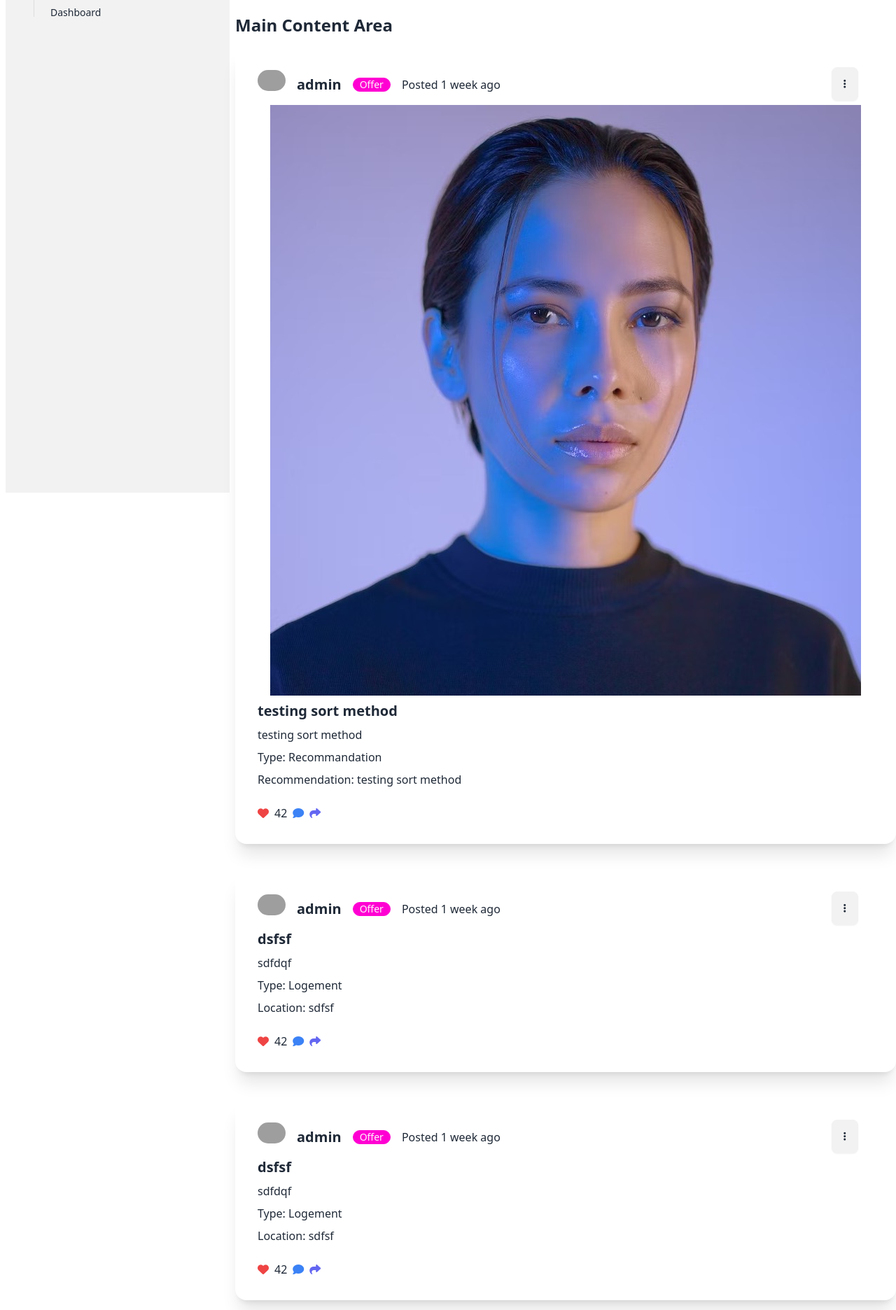
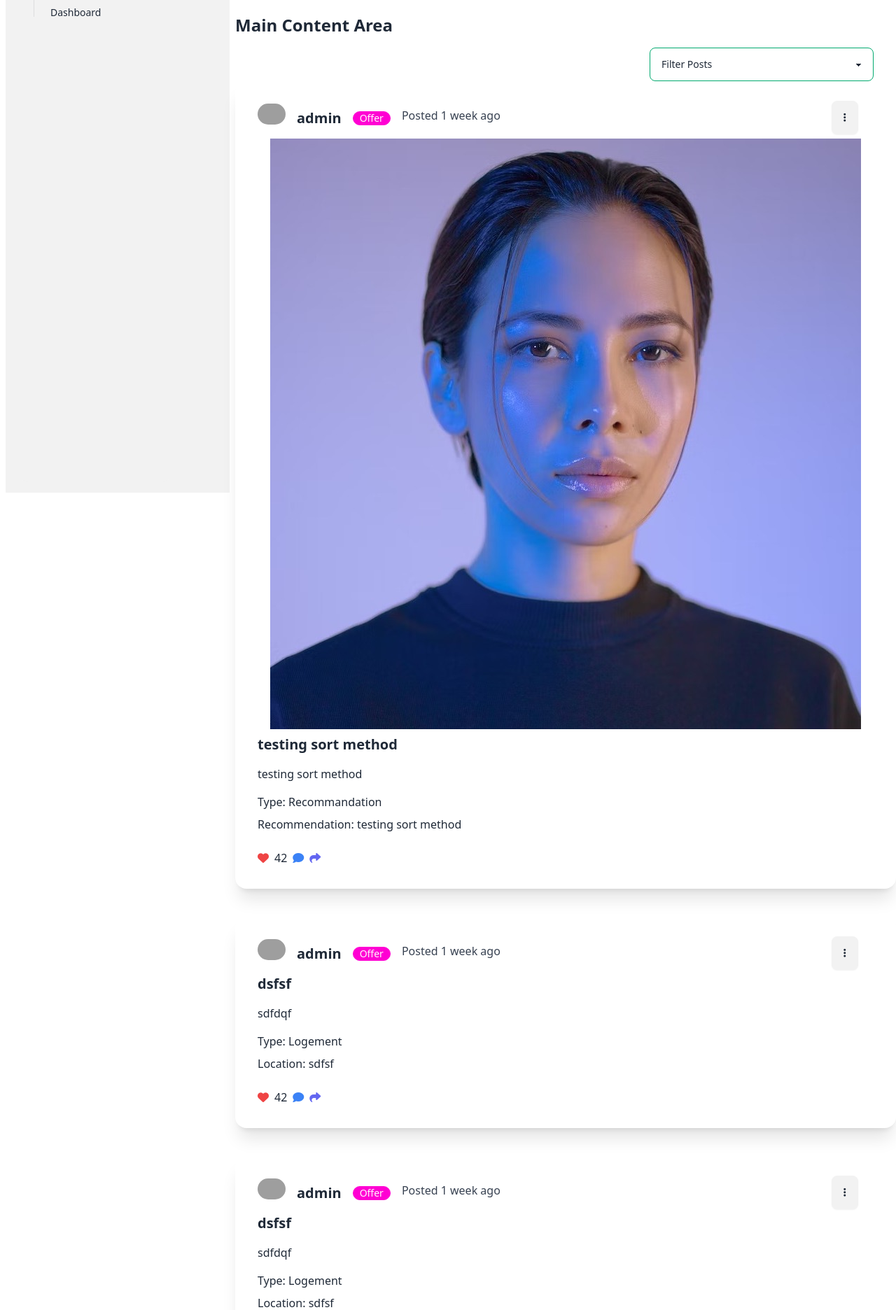
Before and after one commit to xloyb/Django-Student-Help-Project, a Django app: page /posts/ in a window 1280 px wide. Shown: the part 104-1976 px from the top of the page at 70% size. Run offline with Django 5.2, Linux system fonts and the light colour scheme; data comes from the database, SQL or seed files in the repository; data that the repository does not hold is empty; some libraries are stand-ins or nearby versions; grey boxes are pictures that could not be loaded.

Commit message:
"Posts Filter with JavaScript This commit adds a dropdown filter for posts based on their type (recommandation, evenement, logement, stage) in the post list template.)

```diff
--- a/Student_Help/core/templates/posts/post_list.html
+++ b/Student_Help/core/templates/posts/post_list.html
@@ -1,4 +1,4 @@
-{% load static tailwind_tags %}
+{% load static tailwind_tags %} {% load custom_filters %}
 
 <!DOCTYPE html>
 <html lang="en">
@@ -27,8 +27,24 @@
 
         <h1 class="text-2xl font-bold mb-4">Main Content Area</h1>
 
+        <div class="flex justify-end mr-8">
+          <div class="w-full max-w-xs">
+            <select id="postFilter" class="select select-success w-full">
+              <option disabled selected>Filter Posts</option>
+              <option value="all">All</option>
+              <option value="recommandation">Recommandation</option>
+              <option value="evenement">Evenement</option>
+              <option value="logement">Logement</option>
+              <option value="stage">Stage</option>
+            </select>
+          </div>
+        </div>
+
         {% for post in posts %}
-        <div class="relative space-x-4 card w-auto bg-base-100 shadow-xl mb-10">
+        <div
+          class="relative space-x-4 card w-auto bg-base-100 shadow-xl mb-10"
+          id="{% if post.recommandation %}recommandation{% elif post.evenement %}evenement{% elif post.stage %}stage{% elif post.transport %}transport{% elif post.logement %}logement{% endif %}"
+        >
           <div class="card-body">
             <div class="absolute top-4 right-4 h-12 w-24 px-4 py-2 rounded-lg">
               <div class="dropdown dropdown-left">
@@ -60,9 +76,10 @@
                 <span class="card-title">{{ post.creator.username }}</span>
                 <div class="badge badge-secondary">
                   {{ post.get_type_display }}
-
                 </div>
-                <p class="text-gray-700 mb-2">Posted {{ post.created_at|timesince }} ago</p>
+                <p class="text-gray-700 mb-2">
+                  Posted {{ post.created_at|timesince }} ago
+                </p>
               </div>
             </a>
 
@@ -120,5 +137,32 @@
         {% endfor %}
       </div>
     </div>
+    <script>
+      document
+        .getElementById("postFilter")
+        .addEventListener("change", function () {
+          var selectedValue = this.value;
+          var allPosts = document.querySelectorAll(".card");
+
+          // Hide all posts
+          allPosts.forEach(function (post) {
+            post.style.display = "none";
+          });
+
+          // Show only the selected type of posts
+          if (selectedValue === "all") {
+            allPosts.forEach(function (post) {
+              post.style.display = "block";
+            });
+          } else {
+            var selectedPosts = document.querySelectorAll(
+              '.card[id="' + selectedValue + '"]'
+            );
+            selectedPosts.forEach(function (post) {
+              post.style.display = "block";
+            });
+          }
+        });
+    </script>
   </body>
 </html>
--- a/Student_Help/theme/static/css/dist/styles.css
+++ b/Student_Help/theme/static/css/dist/styles.css
@@ -1500,6 +1500,16 @@ html {
     opacity: 1;
   }
 
+  .btm-nav > *.disabled:hover,
+      .btm-nav > *[disabled]:hover {
+    pointer-events: none;
+    --tw-border-opacity: 0;
+    background-color: var(--fallback-n,oklch(var(--n)/var(--tw-bg-opacity)));
+    --tw-bg-opacity: 0.1;
+    color: var(--fallback-bc,oklch(var(--bc)/var(--tw-text-opacity)));
+    --tw-text-opacity: 0.2;
+  }
+
   .btn:hover {
     --tw-border-opacity: 1;
     border-color: var(--fallback-b3,oklch(var(--b3)/var(--tw-border-opacity)));
@@ -1831,6 +1841,16 @@ html {
   color: var(--fallback-s,oklch(var(--s)/var(--tw-text-opacity)));
 }
 
+.btm-nav > *.disabled,
+    .btm-nav > *[disabled] {
+  pointer-events: none;
+  --tw-border-opacity: 0;
+  background-color: var(--fallback-n,oklch(var(--n)/var(--tw-bg-opacity)));
+  --tw-bg-opacity: 0.1;
+  color: var(--fallback-bc,oklch(var(--bc)/var(--tw-text-opacity)));
+  --tw-text-opacity: 0.2;
+}
+
 .btm-nav > * .label {
   font-size: 1rem;
   line-height: 1.5rem;
@@ -2353,6 +2373,17 @@ html {
   outline-color: var(--fallback-bc,oklch(var(--bc)/0.2));
 }
 
+.select-success {
+  --tw-border-opacity: 1;
+  border-color: var(--fallback-su,oklch(var(--su)/var(--tw-border-opacity)));
+}
+
+.select-success:focus {
+  --tw-border-opacity: 1;
+  border-color: var(--fallback-su,oklch(var(--su)/var(--tw-border-opacity)));
+  outline-color: var(--fallback-su,oklch(var(--su)/1));
+}
+
 .select-disabled,
   .select:disabled,
   .select[disabled] {
@@ -2700,16 +2731,8 @@ html:has(.drawer-toggle:checked) {
   position: sticky;
 }
 
-.bottom-0 {
-  bottom: 0px;
-}
-
 .left-1 {
   left: 0.25rem;
-}
-
-.right-0 {
-  right: 0px;
 }
 
 .right-4 {
@@ -2750,6 +2773,10 @@ html:has(.drawer-toggle:checked) {
   margin-bottom: 2.5rem;
 }
 
+.mb-2 {
+  margin-bottom: 0.5rem;
+}
+
 .mb-3 {
   margin-bottom: 0.75rem;
 }
@@ -2762,6 +2789,10 @@ html:has(.drawer-toggle:checked) {
   margin-bottom: 1.5rem;
 }
 
+.mr-8 {
+  margin-right: 2rem;
+}
+
 .mt-10 {
   margin-top: 2.5rem;
 }
@@ -2916,6 +2947,10 @@ html:has(.drawer-toggle:checked) {
 
 .max-w-xl {
   max-width: 36rem;
+}
+
+.max-w-xs {
+  max-width: 20rem;
 }
 
 .flex-1 {
@@ -3208,6 +3243,11 @@ html:has(.drawer-toggle:checked) {
 .text-gray-600 {
   --tw-text-opacity: 1;
   color: rgb(75 85 99 / var(--tw-text-opacity));
+}
+
+.text-gray-700 {
+  --tw-text-opacity: 1;
+  color: rgb(55 65 81 / var(--tw-text-opacity));
 }
 
 .text-gray-900 {
```
Also changed, not shown: Student_Help/Student_Help/templatetags/custom_filters.py (added, +18 -0 lines), Student_Help/Student_Help/templatetags/__init__.py (added).
